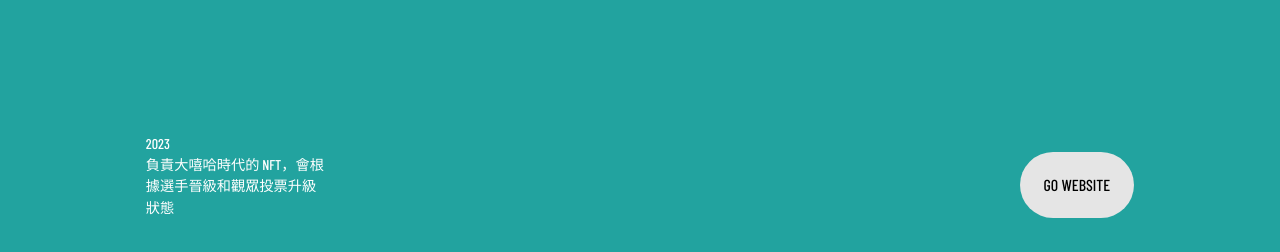
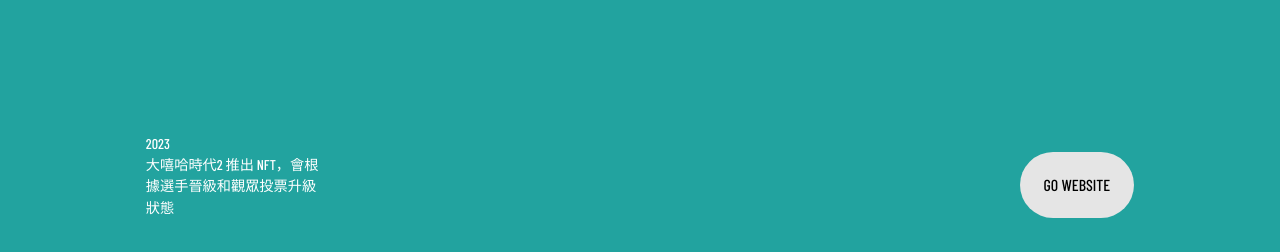
Before and after one commit to jiayuislolicon/2023portfolio, a React (Vite) app: page / in a window 1280 px wide. Shown: the part 7420-7672 px from the top of the page. Built offline with nearby package versions, Linux system fonts and the light colour scheme.

Commit message:
chore: edit copy

```diff
--- a/src/data/workData.ts
+++ b/src/data/workData.ts
@@ -1,20 +1,18 @@
 const workData = [
 	{
 		title: "THE RAPPERS2",
-		detail: "負責大嘻哈時代的 NFT，會根據選手晉級和觀眾投票升級狀態",
+		detail: "大嘻哈時代2 推出 NFT，會根據選手晉級和觀眾投票升級狀態",
 		year: "2023",
 		link: "https://rappers-card.vercel.app/",
-		img: "https://astest.vercel.app/else/amei-desktop.jpg",
 		isLongWord: true,
 		background: "#212161",
 		type: "WEBSITE",
 	},
 	{
 		title: "EASYCARD",
-		detail: "悠遊卡推出的減碳大富翁，根據刷卡得出的碳足跡來養成植物的小遊戲",
+		detail: "悠遊卡公司慶祝 20 周年的減碳大富翁，一款根據悠遊卡數據養成植物的小遊戲",
 		year: "2022",
 		link: "https://www.facebook.com/watch/?v=766933894637555",
-		img: "https://tdri-2022card.dosomething-studio.com/share-img.png",
 		isLongWord: false,
 		background: "#106bb1",
 		type: "VIDEO",
@@ -22,30 +20,27 @@ const workData = [
 	// { title: "BULAB", detail: "", year: "2022", link: "https://www.bu-lab.com.tw/", img: "" },
 	{
 		title: "ASMEIR NFT",
-		detail: "與 aMEI 演唱會合作的線上感官體驗，負責一頁式設計與所有切版",
+		detail: "aMEI ASMR 世界巡迴演唱會推出的線上感官體驗，完成後即可獲得專屬於你的 NFT",
 		year: "2022",
 		link: "https://astest.vercel.app/",
-		img: "https://astest.vercel.app/else/amei-desktop.jpg",
 		isLongWord: false,
 		background: "#68161c",
 		type: "WEBSITE",
 	},
 	{
 		title: "TDRI CARD",
-		detail: "台灣設計研究院的2022新年賀卡，透過轉動角度找出隱藏文字",
+		detail: "台灣設計研究院的 2022 新年賀卡，透過轉動角度找出隱藏文字",
 		year: "2022",
 		link: "https://tdri-2022card.dosomething-studio.com",
-		img: "https://tdri-2022card.dosomething-studio.com/share-img.png",
 		isLongWord: false,
 		background: "#0b4e2e",
 		type: "WEBSITE",
 	},
 	{
-		title: "1420Hz FORUM",
-		detail: "與兒福聯盟合作打造 14~20 歲青少年的論壇，能在平台上發起話題或投稿提案而讓兒福去執行實現",
+		title: "1420Hz",
+		detail: "兒福聯盟 30 周年推出 14~20 歲青少年的倡議網站，能在平台上發起話題或投稿提案而讓兒福去執行實現",
 		year: "2021",
 		link: "https://www.1420hz.org.tw/",
-		img: "https://astest.vercel.app/else/amei-desktop.jpg",
 		isLongWord: true,
 		background: "#0A3F5D",
 		type: "WEBSITE",
--- a/src/layouts/CardList/personaInfos.ts
+++ b/src/layouts/CardList/personaInfos.ts
@@ -8,7 +8,7 @@ type Info = {
 const personaInfos: Info[] = [
 	{
 		title: "Responsible",
-		content: "充滿責任地完成專案，思考為想法與實作找出一個平衡",
+		content: "充滿責任地完成專案，與團隊溝通而思考為想法與實作找出一個平衡",
 		color: "white",
 		className: "col-start-1 col-end-5 lg:col-start-2 lg:col-end-5 mb-[55px] lg:mb-0",
 	},
@@ -20,7 +20,8 @@ const personaInfos: Info[] = [
 	},
 	{
 		title: "TECHNOLOGY",
-		content: "主要使用 React、Next 開發，Three.js 互動，同時引入 typescript 做型別檢查",
+		content:
+			"主要使用 React、Next 開發，Three.js 互動，Typescript 型別檢查，Storybook 元件測試，Xstate / Redux 狀態管理",
 		color: "white",
 		className: "col-start-2 col-end-6 lg:col-start-4 lg:col-end-7 mb-[45px] lg:mb-0",
 	},
```
